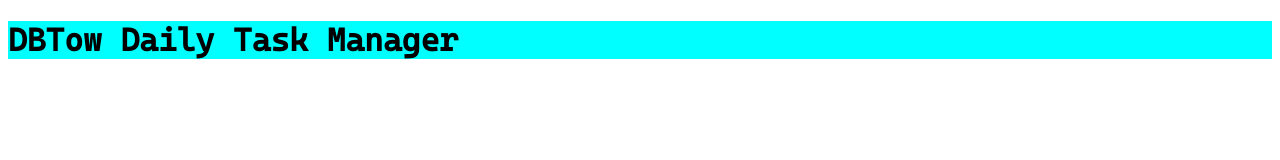
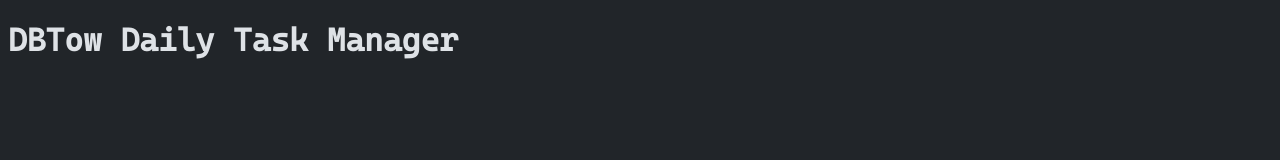
Before and after one commit to Etowww/DailyTaskManager, a website with bundled scripts: page frontend/index.html in a window 1280 px wide. Built offline with nearby package versions, Linux system fonts and the light colour scheme; files whose address does not match are found by name.

Commit message:
Updated styles

```diff
--- a/frontend/styles.css
+++ b/frontend/styles.css
@@ -7,7 +7,11 @@
     font-style: normal;
 }
 
+body {
+    background-color: #212529;
+    color: #DEE2E6;
+}
+
 .header {
     font-family: 'Cascade Mono';
-    background-color: aqua;
 }
```
